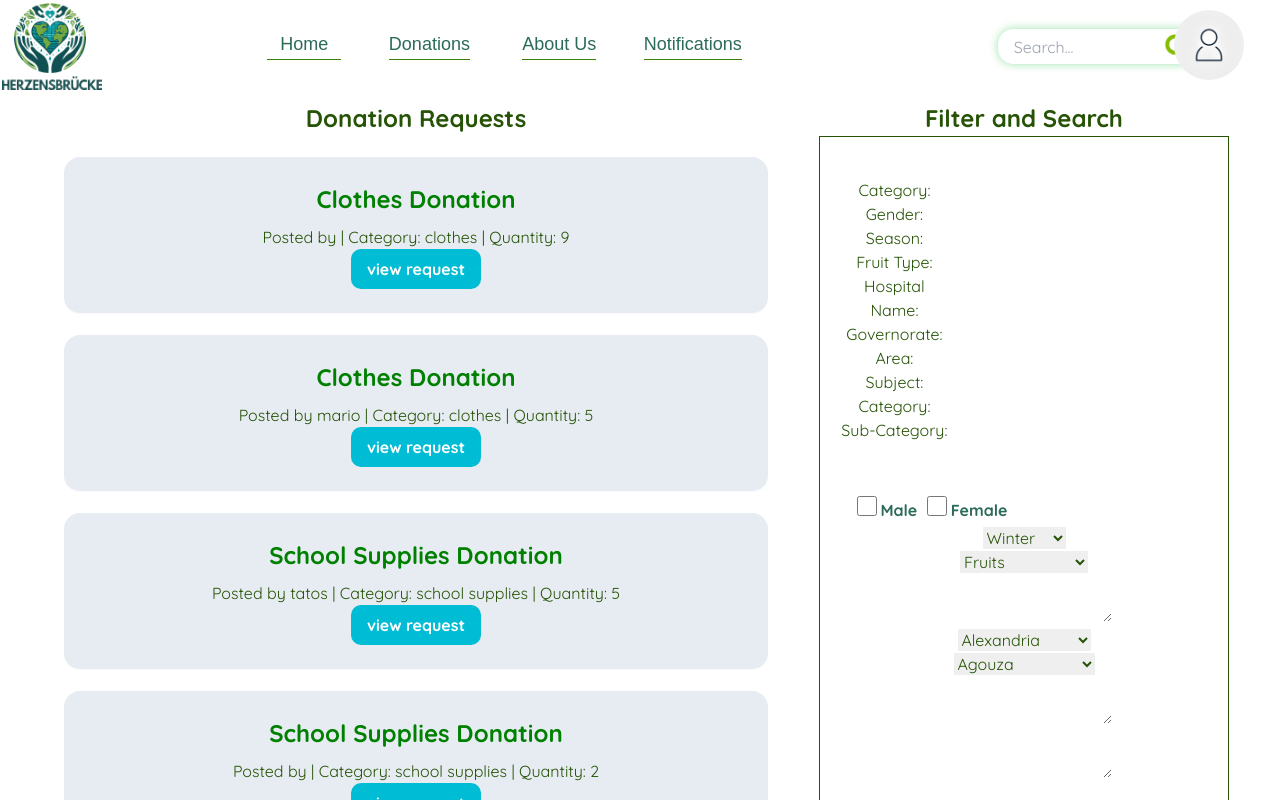
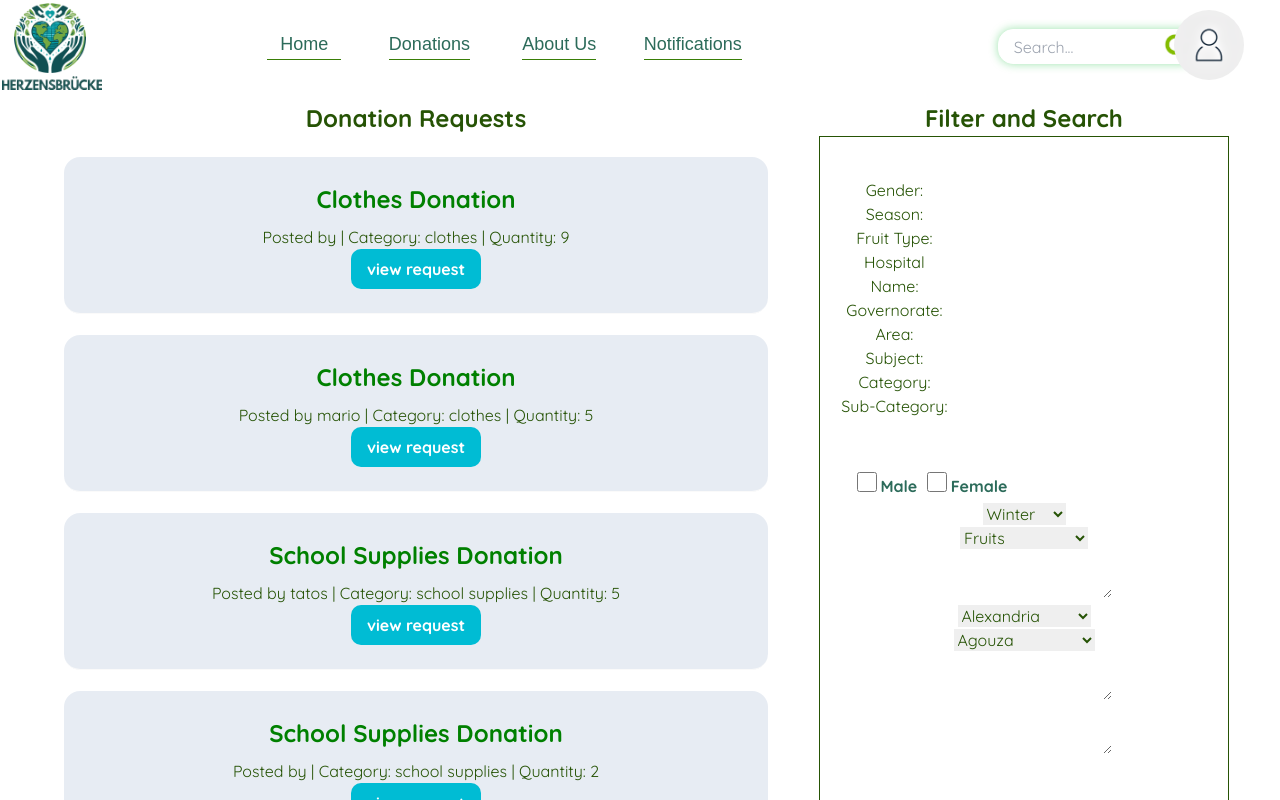
Before and after one commit to Tatos23/FC-CSEN, a React (Create React App) app: page /view-requests in a window 1280 px wide. Shown: the top 800 px of the page. Built offline with nearby package versions, Linux system fonts and the light colour scheme; data requests are answered from the project's data file.

Commit message:
removed redundant category label

```diff
--- a/src/components/donor/ViewRequests.js
+++ b/src/components/donor/ViewRequests.js
@@ -644,7 +644,6 @@ function ViewRequests() {
                         <div className="right-subSection">
 
                             <div className="LR-subSection">
-                                <label htmlFor="Category" style={{ display: 'block' }}>Category:</label>
                                 <label htmlFor="Gender" style={{ display: 'block' }}>Gender:</label>
                                 <label htmlFor="Season" style={{ display: 'block' }}>Season:</label>
                                 <label htmlFor="Fruit Type" style={{ display: 'block' }}>Fruit Type:</label>
```
